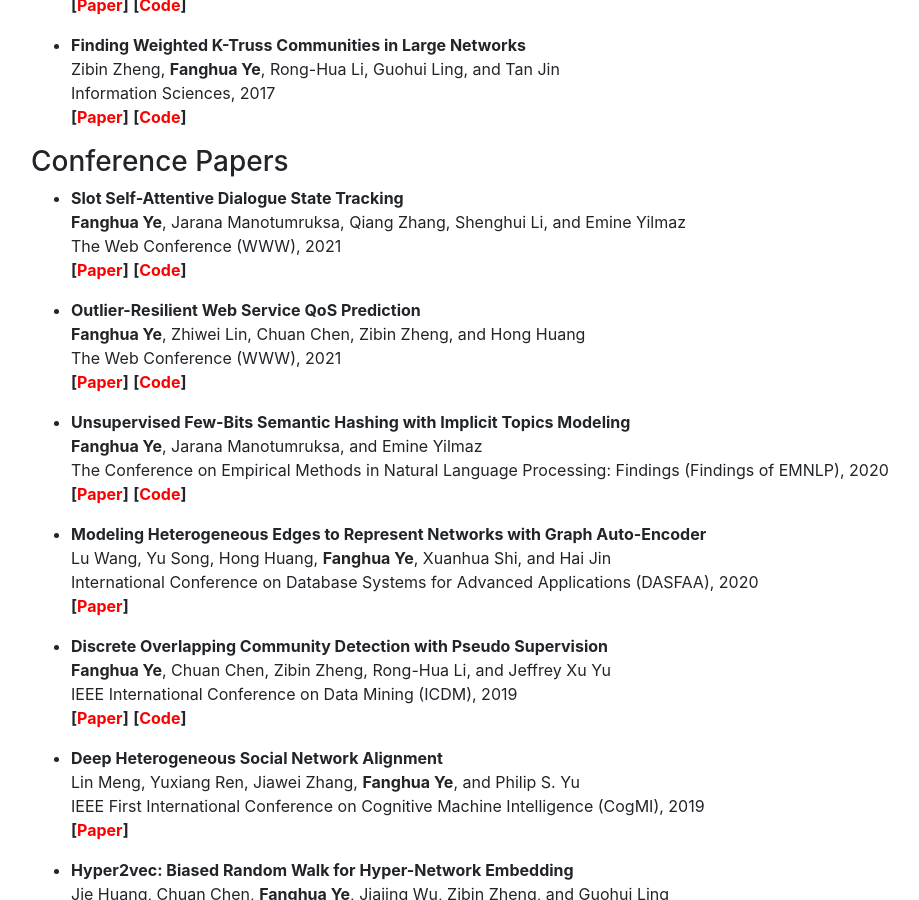
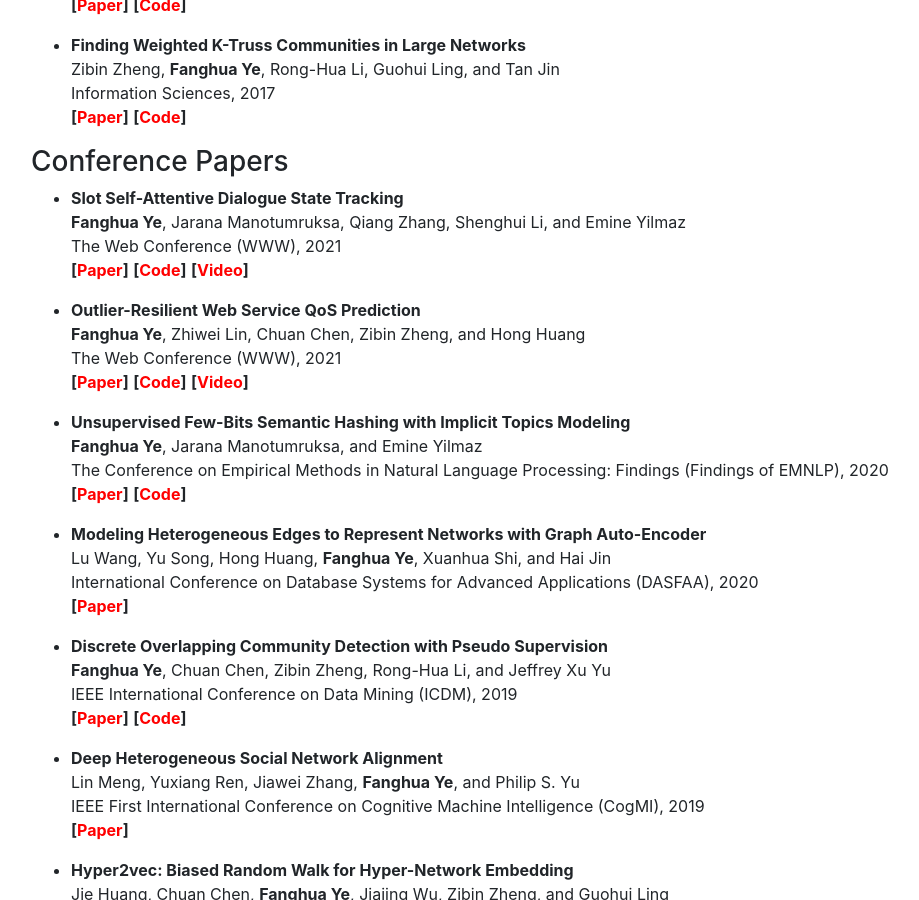
Before and after one commit to smartyfh/marvelous-mars-26de4, a Jekyll site: the page built from pages/publications.md, in a window 1280 px wide and 900 px high, scrolled down 1822 px. Shown: the whole window, without its empty margins (74-993 px from the left). Built offline with Jekyll 4.4.1, drawn with Linux system fonts in a browser that asks for light colours; nearby versions of some CDN libraries; comment, search, counter and statistics services are not loaded.

Commit message:
Update publications.md

```diff
--- a/pages/publications.md
+++ b/pages/publications.md
@@ -99,12 +99,12 @@ last-updated: 2020-10-30 5:55 PM
 + **Slot Self-Attentive Dialogue State Tracking**<br/>
   **Fanghua Ye**, Jarana Manotumruksa, Qiang Zhang, Shenghui Li, and Emine Yilmaz<br/>
   The Web Conference (WWW), 2021<br/>
-  **[[<font color=red>Paper</font>](https://arxiv.org/abs/2101.09374)]** **[[<font color=red>Code</font>](https://github.com/smartyfh/DST-STAR)]**
+  **[[<font color=red>Paper</font>](https://arxiv.org/abs/2101.09374)]** **[[<font color=red>Code</font>](https://github.com/smartyfh/DST-STAR)]** **[[<font color=red>Video</font>](https://www.youtube.com/watch?v=xkw9NMFkygc)]**
 
 + **Outlier-Resilient Web Service QoS Prediction**<br/>
   **Fanghua Ye**, Zhiwei Lin, Chuan Chen, Zibin Zheng, and Hong Huang<br/>
   The Web Conference (WWW), 2021<br/>
-  **[[<font color=red>Paper</font>](https://arxiv.org/abs/2006.01287)]** **[[<font color=red>Code</font>](https://github.com/smartyfh/CMF-CTF)]**
+  **[[<font color=red>Paper</font>](https://arxiv.org/abs/2006.01287)]** **[[<font color=red>Code</font>](https://github.com/smartyfh/CMF-CTF)]** **[[<font color=red>Video</font>](https://www.youtube.com/watch?v=CFpOIE_6lQM)]**
 
 + **Unsupervised Few-Bits Semantic Hashing with Implicit Topics Modeling**<br/>
   **Fanghua Ye**, Jarana Manotumruksa, and Emine Yilmaz<br/>
```
